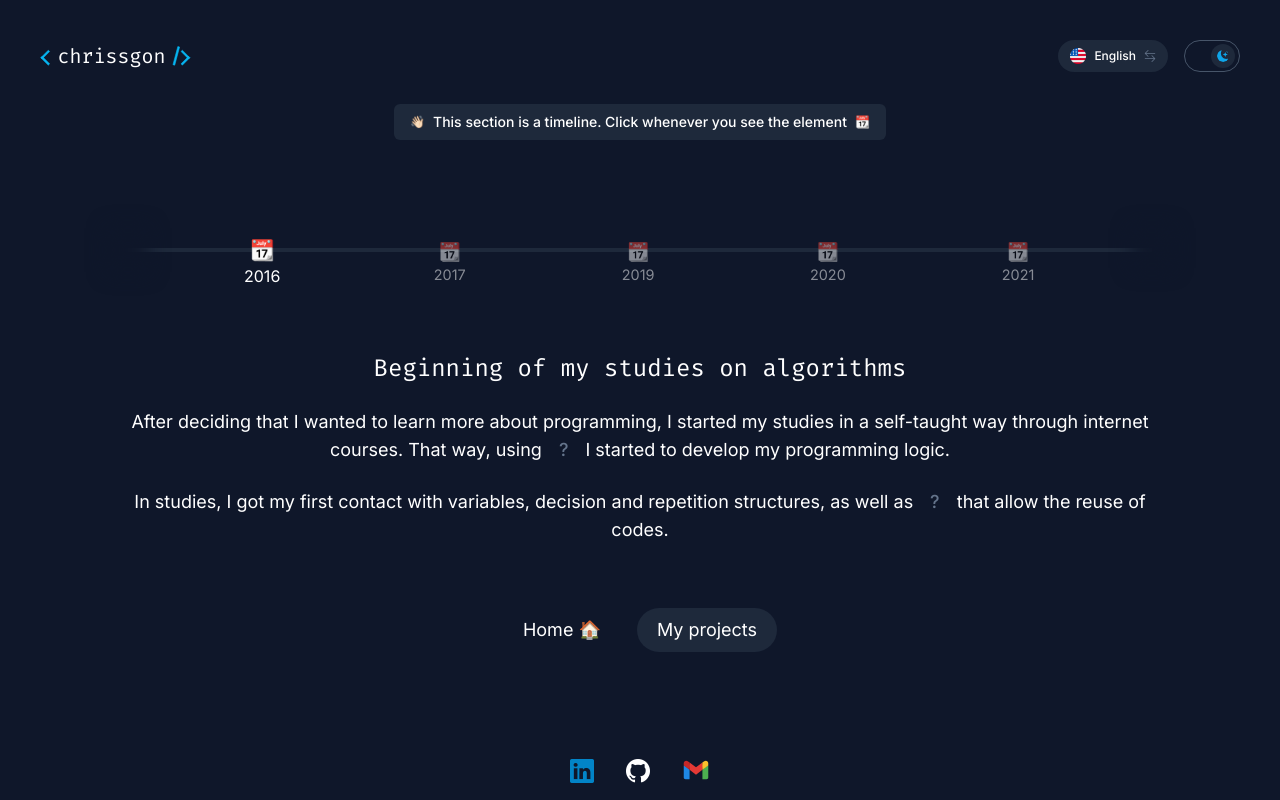
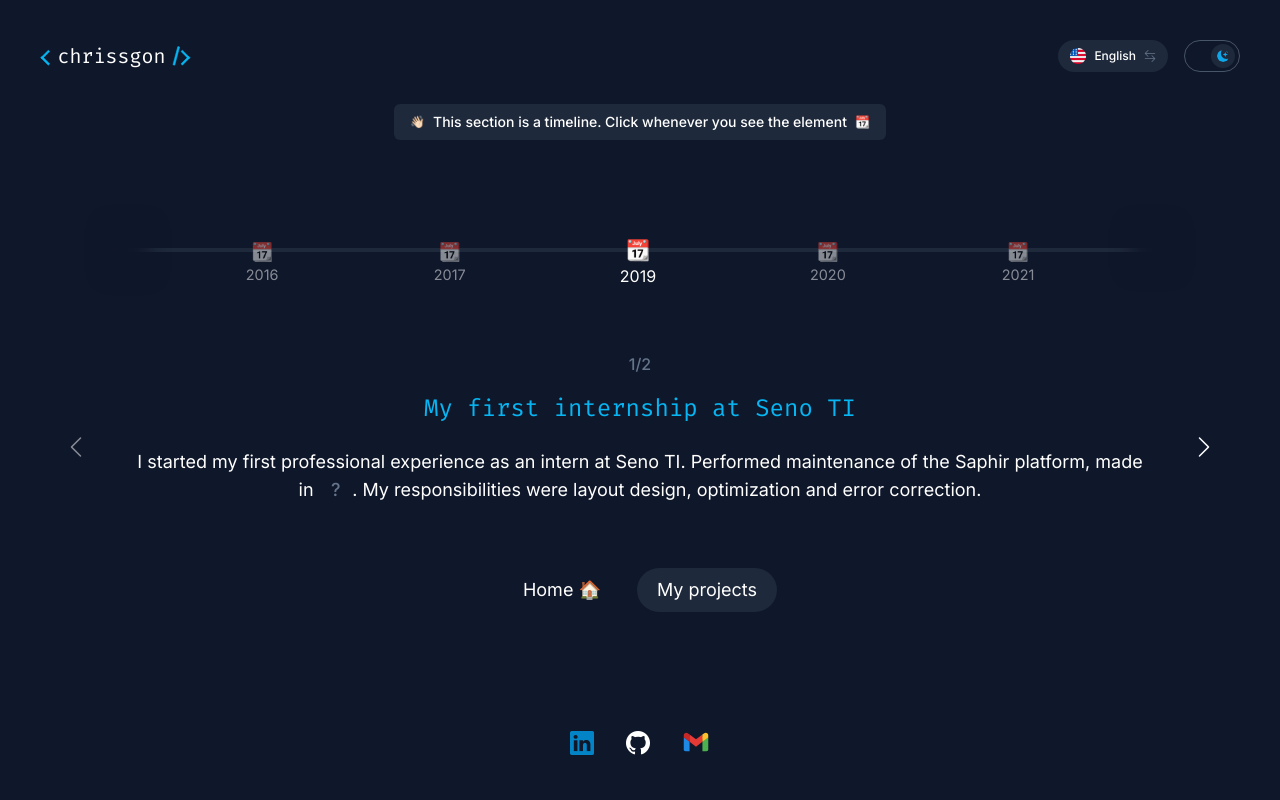
Before and after one commit to chrissgon/portfolio, a Nuxt app: page /carrer in a window 1280 px wide. Built offline with nearby package versions, Linux system fonts and the light colour scheme.

Commit message:
feat: :sparkles: carrer page

```diff
--- a/assets/index.css
+++ b/assets/index.css
@@ -1,5 +1,10 @@
 body * {
   font-family: "Inter";
+}
+
+*[disabled="true"] {
+  opacity: 0.5;
+  pointer-events: none;
 }
 
 .firacode,
--- a/assets/translator.json
+++ b/assets/translator.json
@@ -47,11 +47,31 @@
   "carrer2017Info1": [
     "I participate in the selection process and I am approved in _ place to attend the ETIM of Informatics at Etec Paulistano.",
     "Participo do processo seletivo e sou aprovado em _ lugar para cursar o ETIM de Informática na Etec Paulistano.",
-    ["3rd|3", "4rd|4", "6rd|6"]
+    ["3rd|3º", "4rd|4º", "6rd|6º"]
   ],
   "carrer2017Info2": [
     "The school curriculum provides contact with various areas of technology, from hardware to software, where I arouse interest in _.",
     "A grade escolar proporciona o contato com diversas áreas de tecnologia, do hardware ao software, onde desperto interesse por _.",
     ["FrontEnd|FrontEnd", "BackEnd|BackEnd", "Infra|Infra"]
+  ],
+
+  "carrer2019Slide1Title": [
+    "My first internship at Seno TI",
+    "Meu primeiro estágio na Seno TI"
+  ],
+  "carrer2019Slide1Info": [
+    "I started my first professional experience as an intern at Seno TI. Performed maintenance of the Saphir platform, made in _. My responsibilities were layout design, optimization and error correction.",
+    "Iniciei minha primeira experiência profissional como estagiário na Seno TI. Realizei manutenção da plataforma Saphir, feita em _. Minhas responsabilidades eram elaboração de layout, otimização e correção de erros.",
+    ["Wordpress|Wordpress", "React|React", "Vue|Vue"]
+  ],
+
+  "carrer2019Slide2Title": [
+    "Delivery of the Final Project and graduation",
+    "Entrega do Trabalho de Conclusão de Curso e graduação"
+  ],
+  "carrer2019Slide2Info": [
+    "I present my Course Completion Work, an application to locate used automotive parts, containing authentication with Google and _, as well as integration with Google Maps.",
+    "Apresento meu Trabalho de Conclusao de Curso, uma aplicação para localizar peças automotivas usadas, contendo autenticação com Google e _, além de integração com Google Maps.",
+    ["Facebook|Facebook", "Twitter|Twitter", "Outlook|Outlook"]
   ]
 }
--- a/components/Choices.vue
+++ b/components/Choices.vue
@@ -62,7 +62,7 @@ function hide(): void {
 watch(
   () => props.right,
   () => {
-    set();
+    if (isSelected.value) set();
   }
 );
 </script>
--- /dev/null
+++ b/components/Slider.vue
@@ -0,0 +1,58 @@
+<template>
+  <div class="w-full flex justify-between items-center relative mt-10">
+    <span
+      v-text="getCount"
+      class="w-full text-center absolute text-slate-500 font-medium -top-10"
+    ></span>
+
+    <i
+      @click="previous"
+      :disabled="isFirst"
+      class="bi-chevron-left text-2xl py-10 cursor-pointer"
+    ></i>
+
+    <div v-for="i in length" v-show="i === current" class="px-10">
+      <slot :name="i"></slot>
+    </div>
+
+    <i
+      @click="next"
+      :disabled="isLast"
+      class="bi-chevron-right text-2xl py-10 cursor-pointer"
+    ></i>
+  </div>
+</template>
+
+<script setup lang="ts">
+interface Props {
+  length: number;
+}
+
+const props = defineProps<Props>();
+
+// computed
+const getCount = computed<string>(() => {
+  return `${current.value}/${props.length}`;
+});
+const isFirst = computed<boolean>(() => {
+  return current.value === 1;
+});
+const isLast = computed<boolean>(() => {
+  return current.value === props.length;
+});
+
+// data
+const current = ref(1);
+
+// methods
+function previous(): void {
+  if (isFirst.value) return;
+  --current.value;
+}
+function next(): void {
+  if (isLast.value) return;
+  ++current.value;
+}
+</script>
+
+<style scoped></style>
--- a/components/Timeline.vue
+++ b/components/Timeline.vue
@@ -21,9 +21,10 @@
     <article class="mt-8 sm:mt-16">
       <div
         v-for="label in labels"
+        v-show="selected === label"
         class="flex flex-col justify-center items-center"
       >
-        <slot v-if="selected === label" :name="label"></slot>
+        <slot :name="label"></slot>
       </div>
     </article>
   </div>
@@ -38,7 +39,7 @@ interface Props {
 const props = defineProps<Props>();
 
 // data
-const selected = ref<string>(props.labels[0]);
+const selected = ref<string>(props.labels[2]);
 
 // methods
 function select(label: string): void {
--- a/pages/carrer.vue
+++ b/pages/carrer.vue
@@ -17,7 +17,7 @@
       <template #2016>
         <h4
           v-text="TranslatorStore.getText('carrer2016Title')"
-          class="firacode text-xl sm:text-2xl text-center"
+          class="firacode text-xl sm:text-2xl text-center text-primary-500"
         ></h4>
 
         <InteractiveText
@@ -32,7 +32,7 @@
       <template #2017>
         <h4
           v-text="TranslatorStore.getText('carrer2017Title')"
-          class="firacode text-xl sm:text-2xl text-center"
+          class="firacode text-xl sm:text-2xl text-center text-primary-500"
         ></h4>
         <InteractiveText
           label="carrer2017Info1"
@@ -42,14 +42,39 @@
           label="carrer2017Info2"
           class="relative text-base sm:text-lg text-center md:max-w-5xl mt-6"
         />
-    </template>
-      <template #2019> 2019 </template>
+      </template>
+      <template #2019>
+        <Slider :length="2">
+          <template #1>
+            <h4
+              v-text="TranslatorStore.getText('carrer2019Slide1Title')"
+              class="firacode text-xl sm:text-2xl text-center text-primary-500"
+            ></h4>
+            <InteractiveText
+              label="carrer2019Slide1Info"
+              class="relative text-base sm:text-lg text-center md:max-w-5xl mt-6"
+            />
+          </template>
+          <template #2>
+            <h4
+              v-text="TranslatorStore.getText('carrer2019Slide2Title')"
+              class="firacode text-xl sm:text-2xl text-center text-primary-500"
+            ></h4>
+            <InteractiveText
+              label="carrer2019Slide2Info"
+              class="relative text-base sm:text-lg text-center md:max-w-5xl mt-6"
+            />
+          </template>
+        </Slider>
+      </template>
       <template #2020> 2020 </template>
       <template #2021> 2021 </template>
     </Timeline>
 
     <!-- buttons -->
-    <div class="flex flex-col-reverse items-center sm:flex-row mt-8 mb-14 sm:mt-14">
+    <div
+      class="flex flex-col-reverse items-center sm:flex-row mt-8 mb-14 sm:mt-14"
+    >
       <NuxtLink to="/">
         <Button class="m-2"> Home 🏠 </Button>
       </NuxtLink>
```
